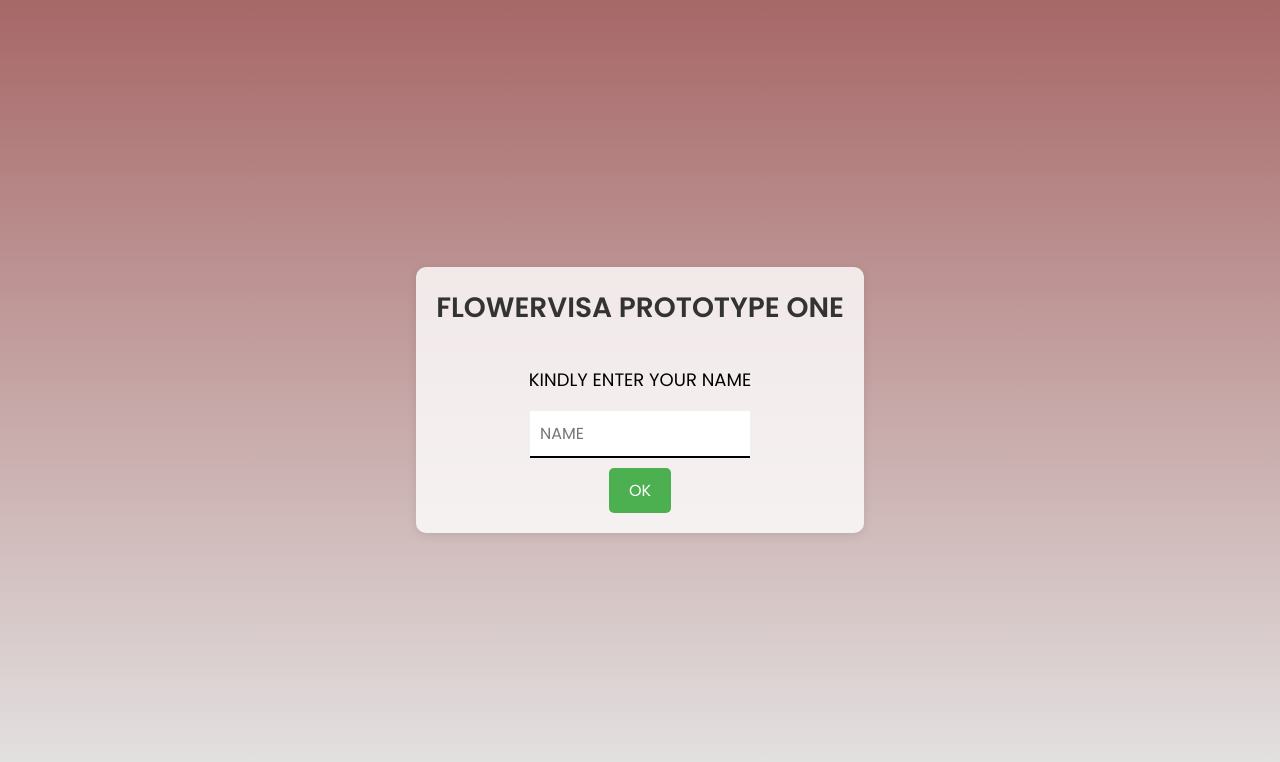
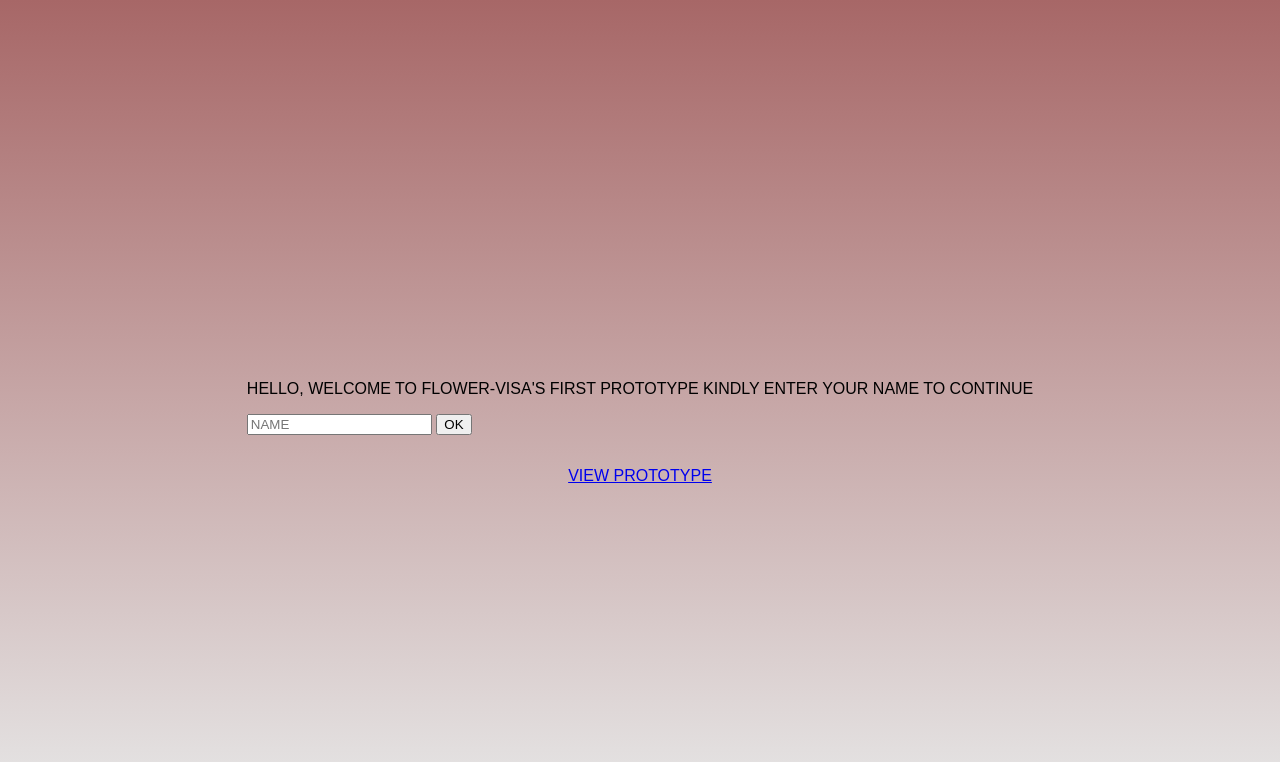
Before and after one commit to YamkelaQhogwana/Flower-Visa, a PHP site: page / in a window 1280 px wide. Shown: the top 762 px of the page. Run offline with PHP 8.4, Linux system fonts and the light colour scheme.

Commit message:
Update index.php

```diff
--- a/index.php
+++ b/index.php
@@ -1,30 +1,21 @@
-<!DOCTYPE html>
-<html>
-<head>
-    <meta charset="UTF-8">
-    <meta http-equiv="X-UA-Compatible" content="IE=edge">
-    <meta name="viewport" content="width=device-width, initial-scale=1.0">
-    <title>Welcome to Flowervisa</title>
-    <link href="https://fonts.googleapis.com/css2?family=Poppins:wght@300;400;500;600&display=swap" rel="stylesheet">
-    <link rel="stylesheet" type="text/css" href="css/index.css">
-</head>
-<body>
-    <div class="welcome-container">
-        <h1 class="welcome-title">FLOWERVISA PROTOTYPE ONE</h1>
-        <p class="welcome-text">KINDLY ENTER YOUR NAME</p>
-        <input type="text" id="name-input" class="name-input" placeholder="NAME" required />
-        <button id="submit-btn" class="submit-btn">OK</button>
-    </div>
+<html lang="en">
+  <head>
+    <meta charset="UTF-8" />
+    <meta http-equiv="X-UA-Compatible" content="IE=edge" />
+    <meta name="viewport" content="width=device-width, initial-scale=1.0" />
+    <title>WELCOME</title>
+    <link rel="stylesheet" type="text/css" href="css/index.css" />
+  </head>
+  <body>
+    <p id="greeting"></p>
+    <form id="nameForm">
+      <p>HELLO, WELCOME TO FLOWER-VISA'S FIRST PROTOTYPE KINDLY ENTER YOUR NAME TO CONTINUE</p>
+      <input type="text" id="nameInput" placeholder="NAME">
+      <input type="submit" value="OK">
+    </form>
+    <a href="home.php" id="prototype-link">VIEW PROTOTYPE</a>
+  </div>
 
-    <div id="description-container" class="description-container">
-        <h2 class="description-title">Welcome, <span id="user-name"></span>!</h2>
-        <p class="description-text">This is Prototye One of Flower Visa's Fully Functional E-Commerce Webiste </p>
-        <p class="description-text">Within this protoype the approach to design encompasssed of a simple, enticing and fashion foward strategy. High quality images, an informal yet fun writing style was made use of in order to entice the user and easy navigation was prioritised.</p>
-        <p class="description-text">The site includes a landing page, where the user can shop for products as well as items on sale, in addtion to acessing contact details. There also exists a cart, log-in and signup page. The user upon proceeding to Checkout will be taken to a payments gateway and upon paying will recieve notice of their delivery and be allowed to Continue Shopping</p>
-        <p class="description-text">Users will also be allowed to re-set their password. Feel free to view from any device as this prototye is responsive!</p>
-
-        <a href="home.php" class="get-started-link">VIEW PROTOTYPE</a>
-    </div>
-    <script src="js/welcome.js"></script>
-</body>
+  <script src="js/index.js"></script>
+  </body>
 </html>
```
